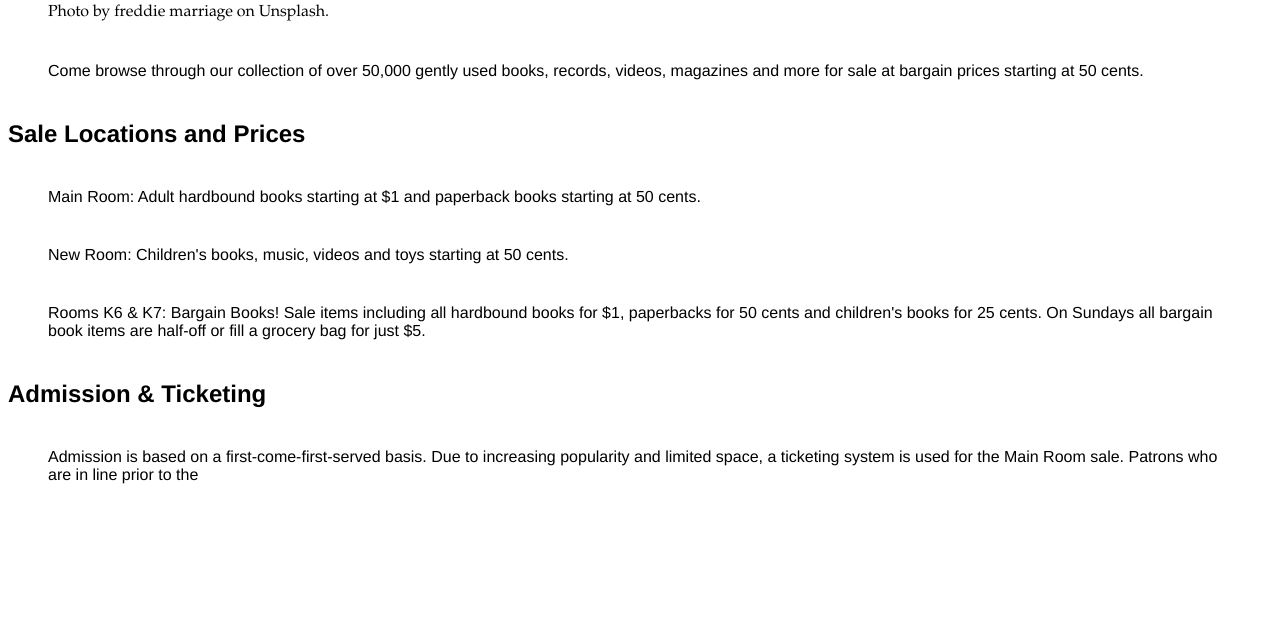
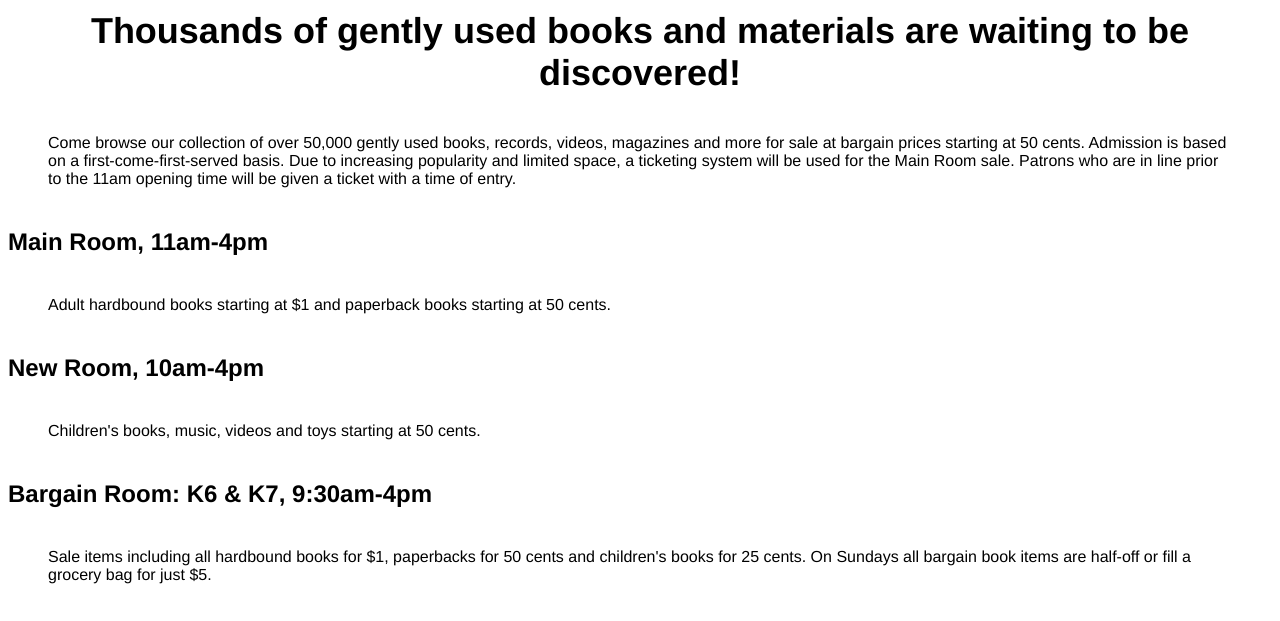
Before and after one commit to JenPontrelli/LIS753, a plain HTML site: page midterm.html in a window 1280 px wide. Shown: the part 752-1373 px from the top of the page. Before the commit the page ends 1276 px from the top, so only its background shows below. Drawn offline with Linux system fonts and the light colour scheme.

Commit message:
Update midterm.html

```diff
--- a/midterm.html
+++ b/midterm.html
@@ -13,18 +13,19 @@
       <main>
         <div class="container">
           <article>
-            <h1 id="article-title">Saturday, November 4 & Sunday, November 5, 2023 <br> Thousands of gently used books and materials waiting to be discovered!</h1>
+            <h1 id="article-title">Saturday, November 4 & Sunday, November 5, 2023</h1>
             <figure class="main-image">
             <img alt="Picture of bins of books at a sale." src="https://images.unsplash.com/photo-1463320726281-696a485928c7?auto=format&fit=crop&q=80&w=1470&ixlib=rb-4.0.3&ixid=M3wxMjA3fDB8MHxwaG90by1wYWdlfHx8fGVufDB8fHx8fA%3D%3D" width="500" height="400" />
             <figcaption>Photo by freddie marriage on Unsplash.</figcaption>
             </figure>
-            <p>Come browse through our collection of over 50,000 gently used books, records, videos, magazines and more for sale at bargain prices starting at 50 cents.</p>
-            <h2>Sale Locations and Prices</h2>
-            <p>Main Room: Adult hardbound books starting at $1 and paperback books starting at 50 cents.</p>
-            <p>New Room: Children's books, music, videos and toys starting at 50 cents.</p>
-            <p>Rooms K6 & K7: Bargain Books! Sale items including all hardbound books for $1, paperbacks for 50 cents and children's books for 25 cents. On Sundays all bargain book items are half-off or fill a grocery bag for just $5.</p>
-            <h2>Admission & Ticketing</h2>
-            <p>Admission is based on a first-come-first-served basis. Due to increasing popularity and limited space, a ticketing system is used for the Main Room sale. Patrons who are in line prior to the  </p>
+            <h1 id="article-title">Thousands of gently used books and materials are waiting to be discovered!</h1>
+              <p>Come browse our collection of over 50,000 gently used books, records, videos, magazines and more for sale at bargain prices starting at 50 cents. Admission is based on a first-come-first-served basis. Due to increasing popularity and limited space, a ticketing system will be used for the Main Room sale. Patrons who are in line prior to the 11am opening time will be given a ticket with a time of entry. </p>
+              <h2>Main Room, 11am-4pm</h2>
+                <p>Adult hardbound books starting at $1 and paperback books starting at 50 cents.</p>
+              <h2>New Room, 10am-4pm</h2>
+                <p>Children's books, music, videos and toys starting at 50 cents.</p>
+              <h2>Bargain Room: K6 & K7, 9:30am-4pm</h2>
+            <p>Sale items including all hardbound books for $1, paperbacks for 50 cents and children's books for 25 cents. On Sundays all bargain book items are half-off or fill a grocery bag for just $5.</p>
           </article>
         </div>
       </main>
```
